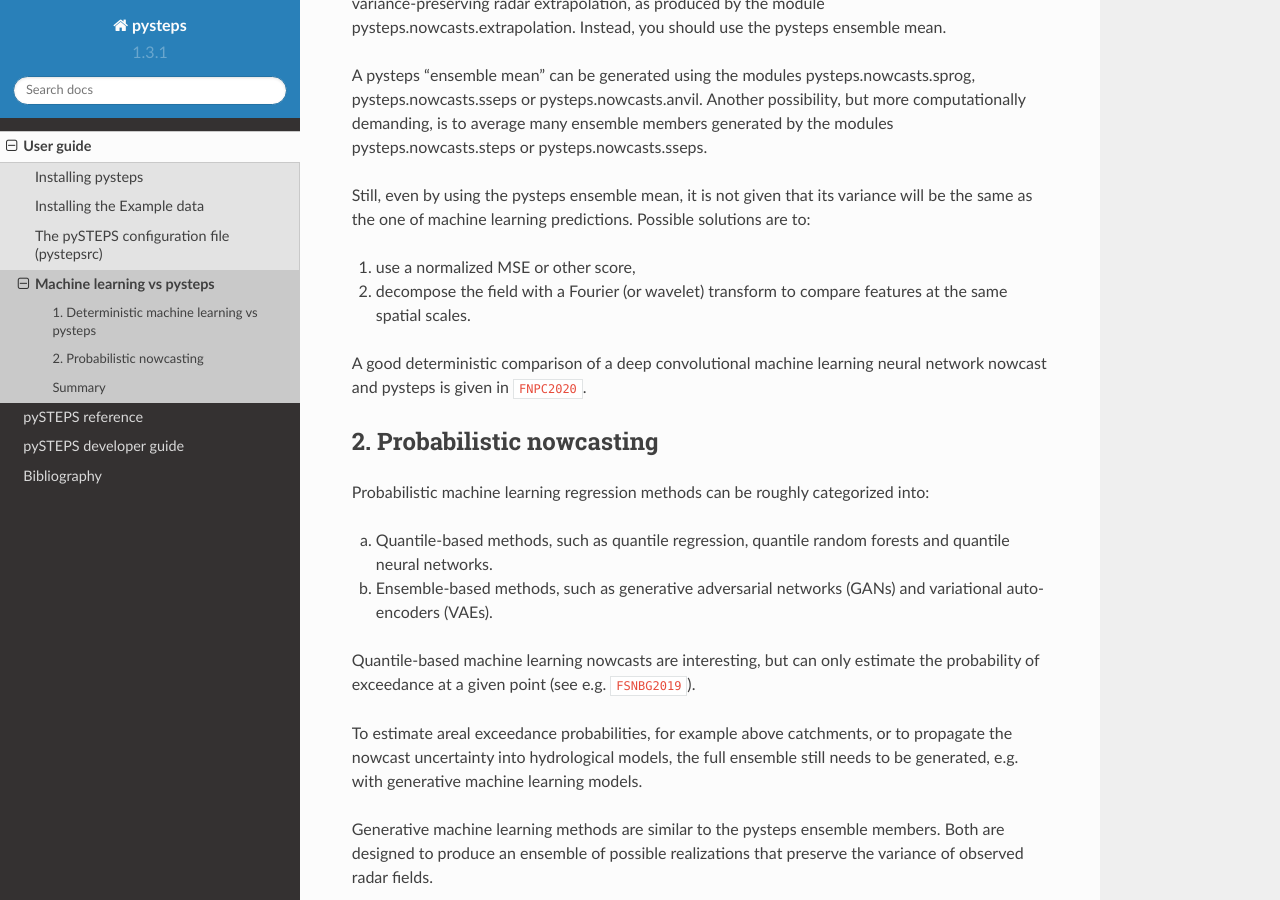
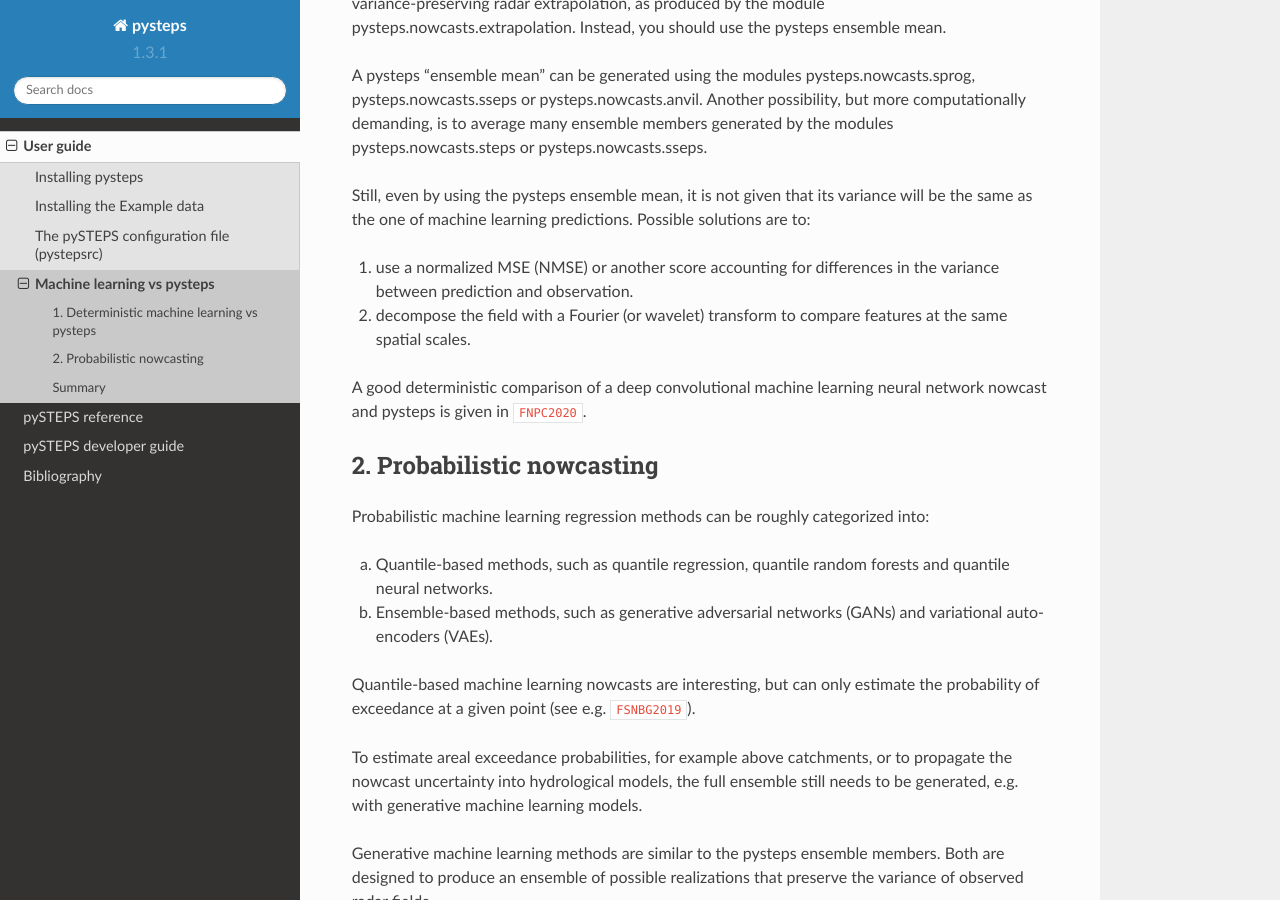
Before and after one commit to pySTEPS/pysteps, a Sphinx documentation site: the page built from doc/source/user_guide/machine_learning_pysteps.rst, in a window 1280 px wide and 900 px high, scrolled down 1232 px. Built offline with Sphinx 7.4.7 and the Read the Docs theme 2.0.0, drawn with Linux system fonts in a browser that asks for light colours; pages that are not in the unit, such as notebooks, are missing from menus; cross-references to code outside the pages are shown as plain code.

Commit message:
Update doc/source/user_guide/machine_learning_pysteps.rst
Co-authored-by: Daniele Nerini <daniele.nerini@meteoswiss.ch>

```diff
--- a/doc/source/user_guide/machine_learning_pysteps.rst
+++ b/doc/source/user_guide/machine_learning_pysteps.rst
@@ -44,7 +44,7 @@ Another possibility, but more computationally demanding, is to average many ense
 Still, even by using the pysteps ensemble mean, it is not given that its variance will be the same as the one of machine learning predictions.
 Possible solutions are to:
 
-#. use a normalized MSE or other score,
+#. use a normalized MSE (NMSE) or another score accounting for differences in the variance between prediction and observation.
 #. decompose the field with a Fourier (or wavelet) transform to compare features at the same spatial scales.
 
 A good deterministic comparison of a deep convolutional machine learning neural network nowcast and pysteps is given in :cite:`FNPC2020`.
```
